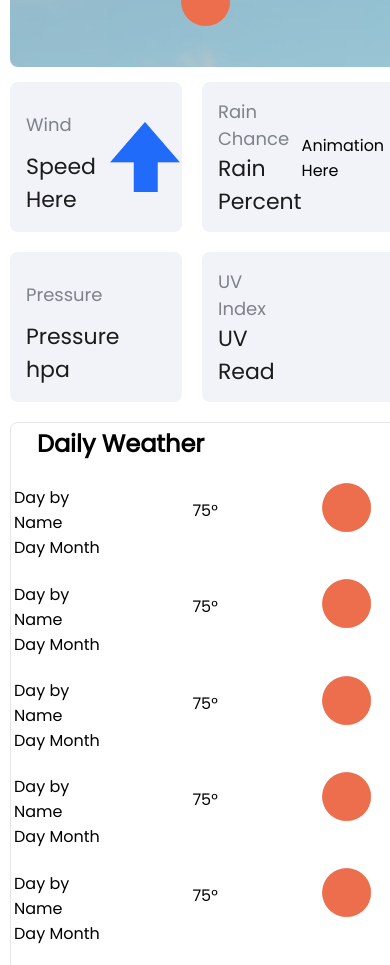
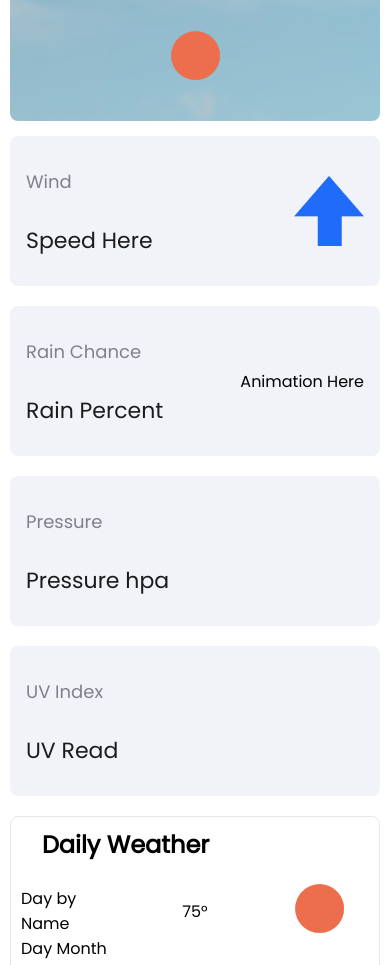
Before and after one commit to crissy12/Weather_Website, a plain HTML site: page index.html in a window 390 px wide. Shown: the part 625-1590 px from the top of the page. Drawn offline with Linux system fonts and the light colour scheme.

Commit message:
More bug fixes and adjustment to mobile layout.

```diff
--- a/index.html
+++ b/index.html
@@ -58,7 +58,7 @@
                     <div class="today-details-div">
                         <div class="item-1">Rain Chance</div>
                         <div class="item-2">Rain Percent</div>
-                        <div class="item-3">Animation Here</div>
+                        <div class="item-3"><p>Animation Here</p></div>
                     </div>
                     <div class="today-details-div">
                         <div class="item-1">Pressure</div>
--- a/main.css
+++ b/main.css
@@ -233,7 +233,7 @@ footer {
 
 .today-details-div{
     display: grid;
-    grid-template-columns: 1fr 60%;
+    grid-template-columns: 1fr 1fr;
     grid-template-rows: 1fr 1fr;
 }
 .item-1{
@@ -261,11 +261,13 @@ footer {
     margin-right: 3em;
     grid-column: 2 / 3;
     grid-row: 1 / span 3;
+    overflow-wrap: anywhere;
+    word-wrap: break-all;
 }
 
 #wind-arrow{
-    width: 70px;
-    height: 70px;
+    max-width: 70px;
+    max-height: 70px;
     filter: invert(42%) sepia(90%) saturate(4794%) hue-rotate(212deg) brightness(98%) contrast(100%);
 }
 
@@ -275,7 +277,7 @@ footer {
 .daily-weather-container {
     background-color: white;
     display: grid;
-    padding: 3px;
+    padding: 10px;
     max-width: 480px;
     min-height: 739px;
     width: 100%;
@@ -307,6 +309,9 @@ footer {
 
 @media (max-width: 768px) {
 
+    .flex-header{
+        height: auto;
+    }
     .header-inner{
         flex-wrap: wrap;
         height: auto;
@@ -342,6 +347,11 @@ footer {
         padding: 1em;
         gap: 0.5em;
     }
+
+    .today-weather-bottom-container{
+        grid-template-columns: auto;
+    }
+
     .weather-details-container{
         width: auto;
     }
```
